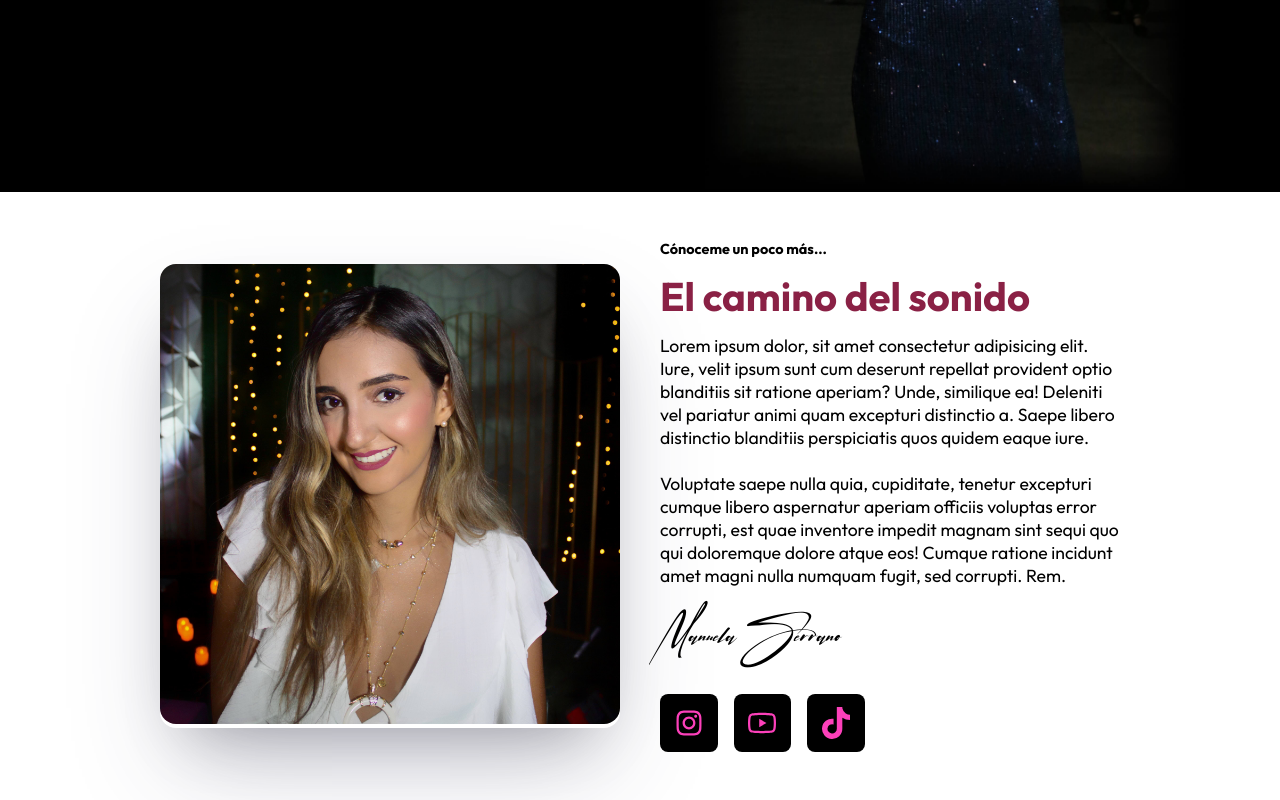
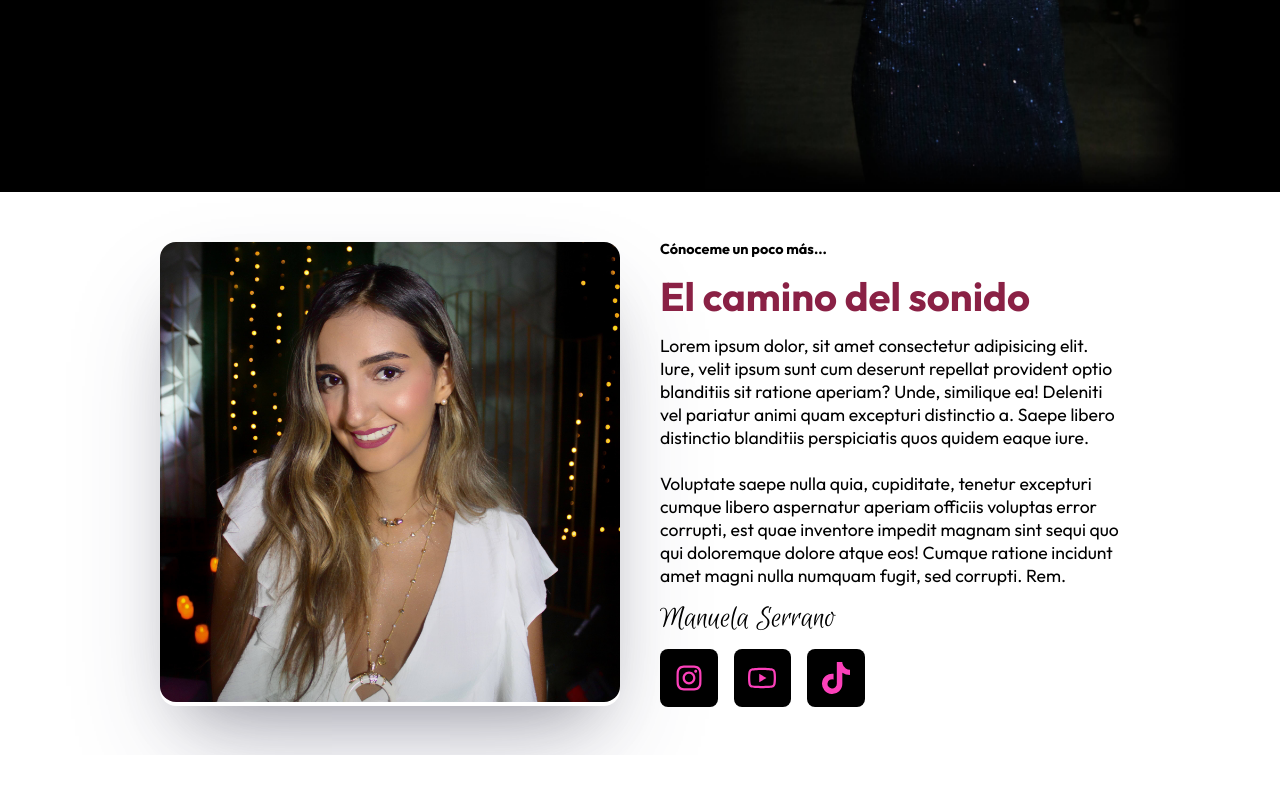
Before and after one commit to maartou/manuserrano, a Next.js app: page / in a window 1280 px wide. Shown: the part 576-1376 px from the top of the page. After the commit the page ends 1331 px from the top, so only its background shows below. Built offline with nearby package versions, Linux system fonts and the light colour scheme; a web font is replaced by a local one.

Commit message:
Cambiando sigma por euphoria

```diff
--- a/styles/globals.css
+++ b/styles/globals.css
@@ -1,8 +1,8 @@
 @import url("https://fonts.googleapis.com/css2?family=Outfit:wght@400;500;700&family=Viaoda+Libre&display=swap");
 
 @font-face {
-  font-family: "Sigma";
-  src: url("../public/fonts/Sigma.ttf");
+  font-family: "Eu";
+  src: url("../public/fonts/EuphoriaScript.otf");
 }
 
 * {
@@ -25,13 +25,13 @@ body {
 }
 
 #firma {
-  font-family: "Sigma", sans-serif;
-  font-size: 1.2rem;
+  font-family: "Eu", sans-serif;
+  font-size: 1.5rem;
   font-weight: 400;
 }
 
 @media all and (min-width: 1280px) {
   #firma {
-    font-size: 1.5rem;
+    font-size: 2rem;
   }
 }
```
Also changed, not shown: public/fonts/EuphoriaScript.otf (added), public/fonts/Olivia.ttf (added).
